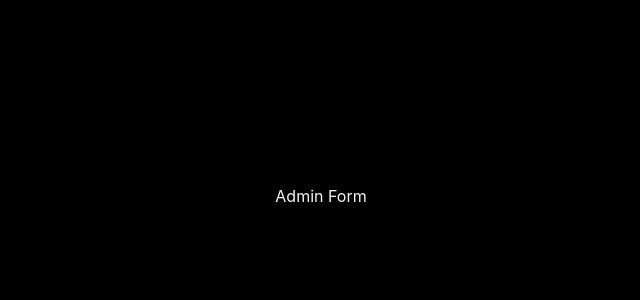
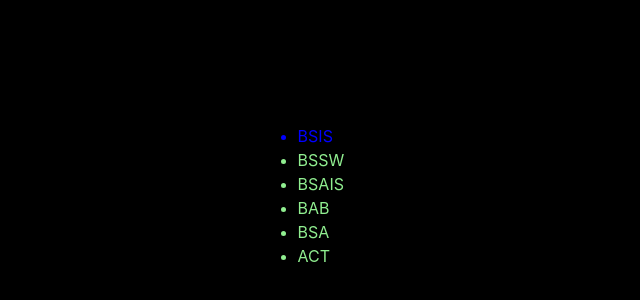
Before and after one commit to Fourthhy/appdev1, a React (Vite) app in the folder react-quickstart/: page / in a window 1280 px wide. Shown: the part 204-504 px from the top of the page, without its empty margins (319-959 px from the left). Built offline with nearby package versions, Linux system fonts and the light colour scheme.

Commit message:
Created a component that uses javascript function like mapping to loop through an entire array

```diff
--- a/react-quickstart/src/App.jsx
+++ b/react-quickstart/src/App.jsx
@@ -3,6 +3,8 @@ import './assets/ConditionalRendering.jsx'
 import ConditionalRendering from './assets/ConditionalRendering.jsx'
 import './assets/TernaryOperator.jsx';
 import TernaryOperator from './assets/TernaryOperator.jsx'
+import './assets/ListRendering.jsx'
+import ListRendering from './assets/ListRendering.jsx'
 
 function MyButton() {
   return (
@@ -52,7 +54,8 @@ export default function App() {
         {/* <DisplayData /> */}
         {/* <DisplayPic /> */}
         {/* <ConditionalRendering /> */}
-        <TernaryOperator />
+        {/* <TernaryOperator /> */}
+        <ListRendering />
       </div>
 
     </>
--- /dev/null
+++ b/react-quickstart/src/assets/ListRendering.jsx
@@ -0,0 +1,25 @@
+const Programs = [
+    {title: "BSIS", id: 1, isProgram: true},
+    {title: "BSSW", id: 2, isProgram: false},
+    {title: "BSAIS", id: 3, isProgram: false},
+    {title: "BAB", id: 4, isProgram: false},
+    {title: "BSA", id: 5, isProgram: false},
+    {title: "ACT", id: 6, isProgram: false},
+];
+
+
+export default function ListRendering() {
+    const content = Programs.map(program =>
+        <li
+            key={program.id}
+            style={{
+                color: program.isProgram ? 'blue' : 'lightgreen'
+            }}
+        >
+            {program.title}
+        </li>
+    );
+    return (
+        <ul>{content}</ul>
+    )
+}
```
